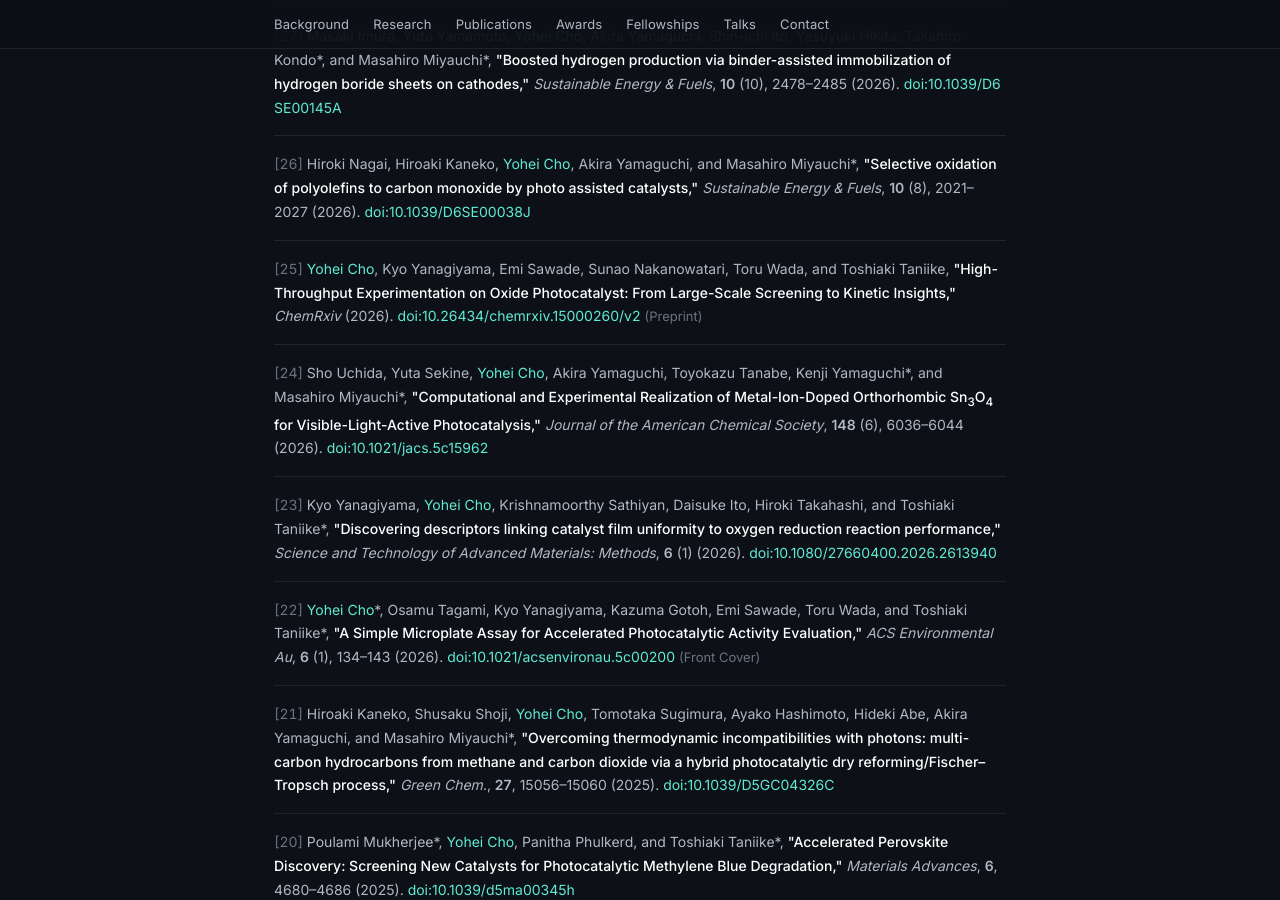
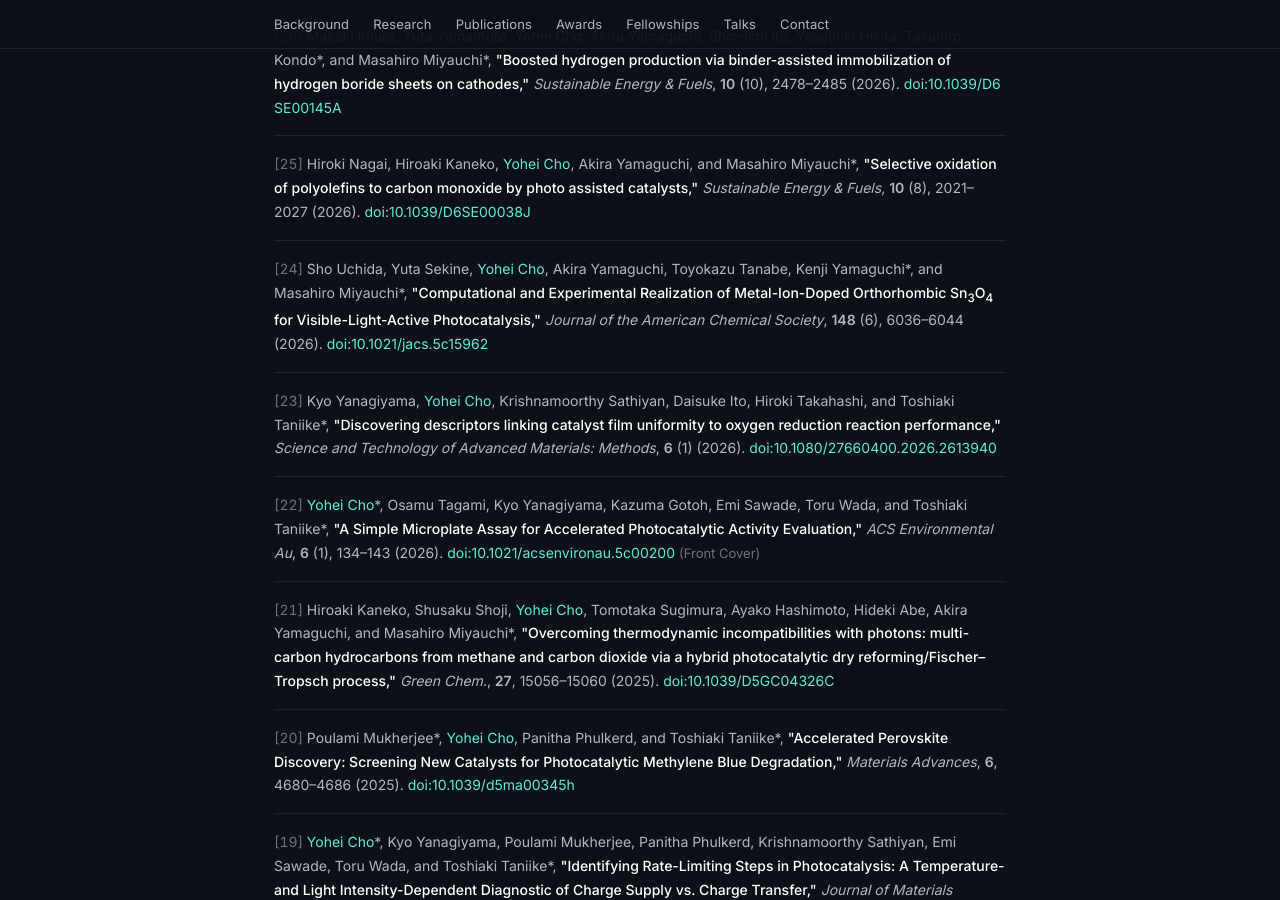
Before and after one commit to YoheiC01/YoheiC01.github.io, a Jekyll site: the page built from index.html, in a window 1280 px wide and 900 px high, scrolled down 1331 px. Built offline with Jekyll 4.4.1, drawn with Linux system fonts in a browser that asks for light colours; some of the changed text lies outside the part shown.

Commit message:
Remove ChemRxiv preprint (now published as JMCA); show awards by year only

```diff
--- a/_data/publications.yml
+++ b/_data/publications.yml
@@ -35,13 +35,6 @@
   pages: "2021–2027"
   year: 2026
   doi: "10.1039/D6SE00038J"
-
-- authors: "[[Yohei Cho]], Kyo Yanagiyama, Emi Sawade, Sunao Nakanowatari, Toru Wada, and Toshiaki Taniike"
-  title: "High-Throughput Experimentation on Oxide Photocatalyst: From Large-Scale Screening to Kinetic Insights"
-  journal: "ChemRxiv"
-  year: 2026
-  doi: "10.26434/chemrxiv.15000260/v2"
-  note: "Preprint"
 
 - authors: "Sho Uchida, Yuta Sekine, [[Yohei Cho]], Akira Yamaguchi, Toyokazu Tanabe, Kenji Yamaguchi*, and Masahiro Miyauchi*"
   title: "Computational and Experimental Realization of Metal-Ion-Doped Orthorhombic Sn<sub>3</sub>O<sub>4</sub> for Visible-Light-Active Photocatalysis"
```
Also changed, not shown: _data/awards.yml (+0 -7 lines).
